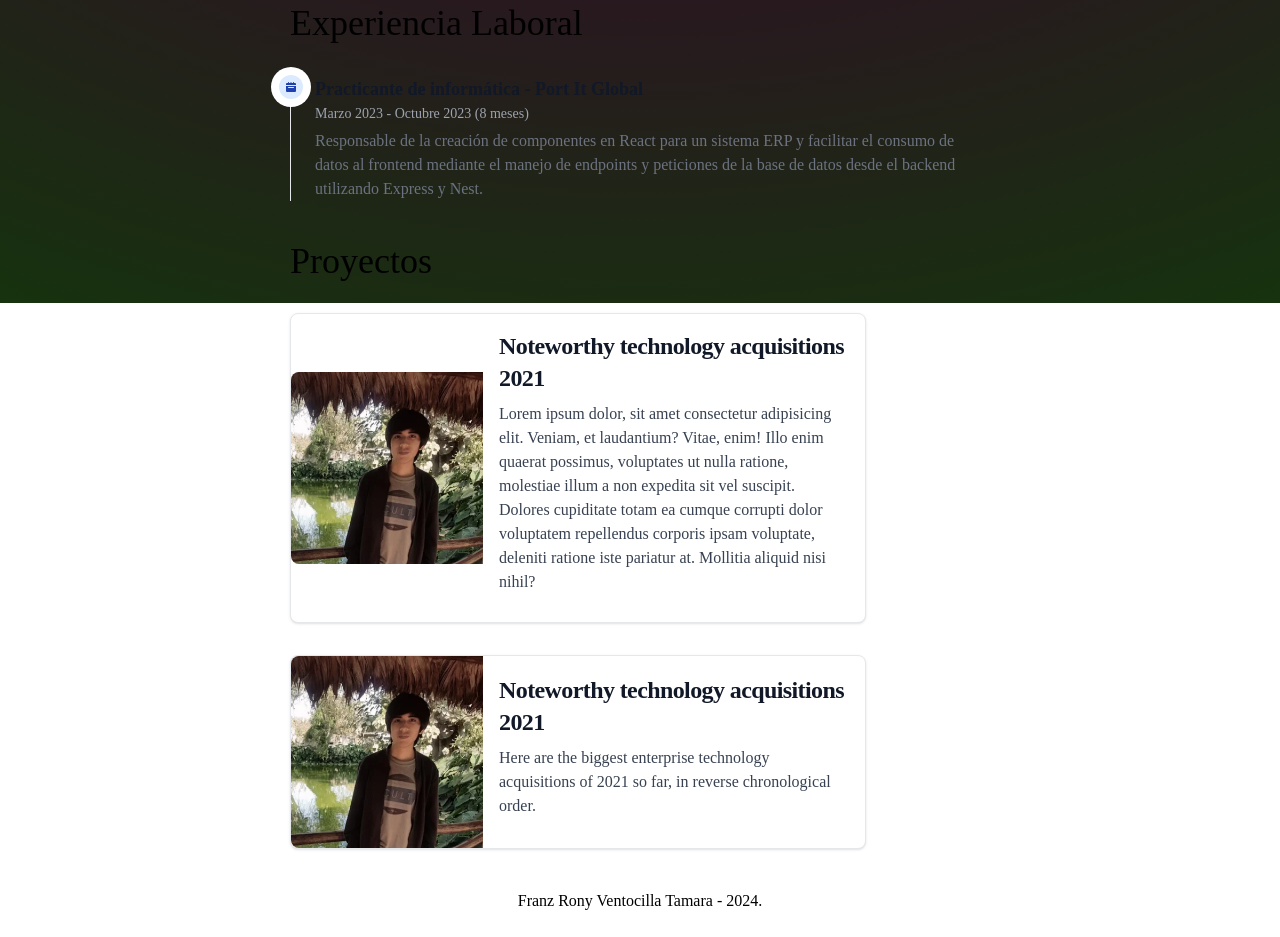
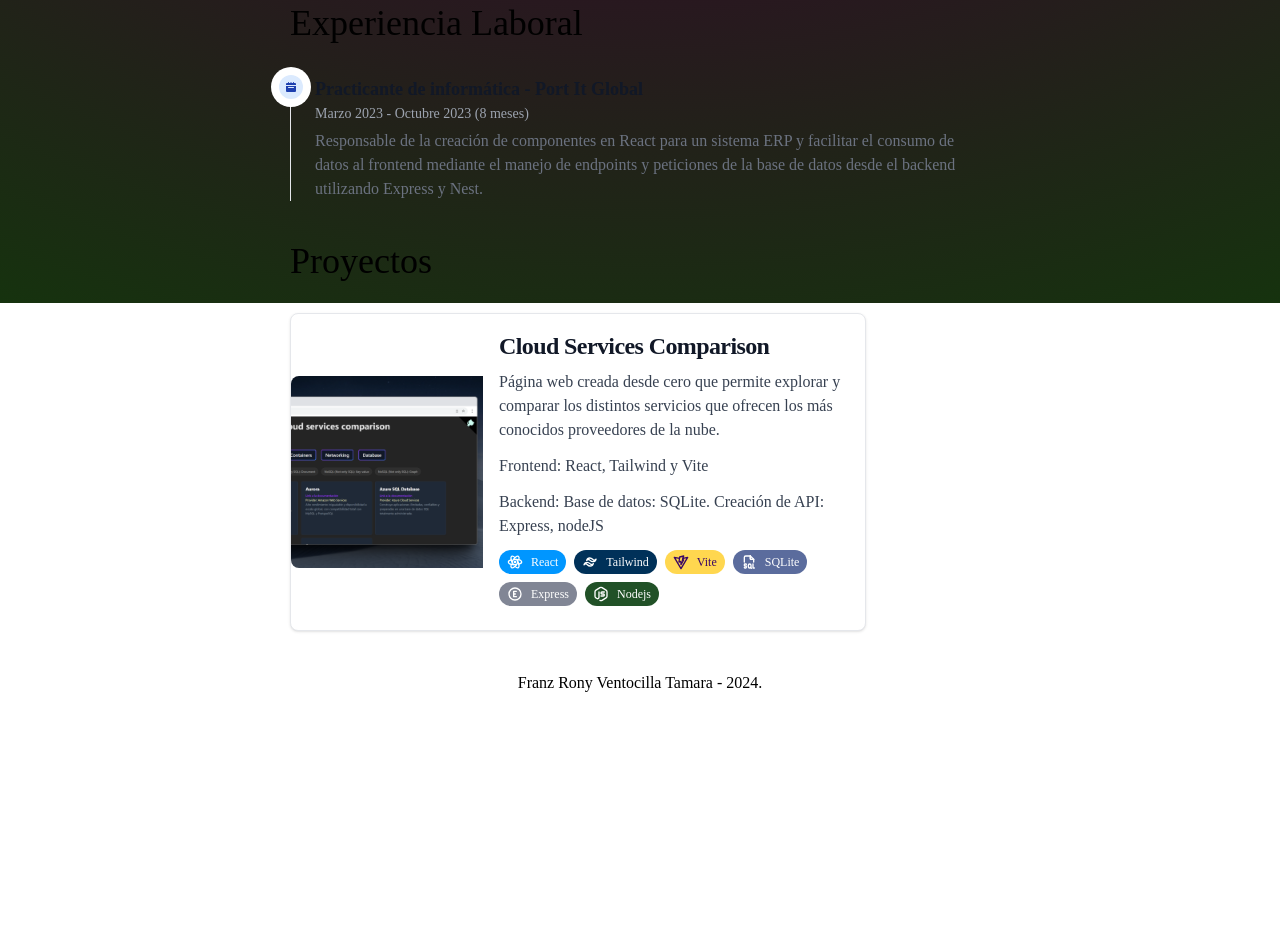
Before and after one commit to Franz04Rony/Franz04Rony.github.io, an Astro site: page / in a window 1280 px wide. Shown: the part 497-1434 px from the top of the page. After the commit the page ends 1216 px from the top, so only its background shows below. Built offline with nearby package versions, Linux system fonts and the light colour scheme; Astro itself is replaced by a stand-in of ours.

Commit message:
icons added and domain config

```diff
--- a/astro.config.mjs
+++ b/astro.config.mjs
@@ -4,5 +4,6 @@ import tailwind from "@astrojs/tailwind";
 
 // https://astro.build/config
 export default defineConfig({
-  integrations: [tailwind()]
+  integrations: [tailwind()],
+  site: 'https://www.fvento.com',
 });
--- a/src/components/Projects.astro
+++ b/src/components/Projects.astro
@@ -1,31 +1,91 @@
-<section class="mx-auto w-[300px] md:w-[700px] my-10">
+---
+    import React from './../icons/React.astro'
+    import Vite from './../icons/Vite.astro'
+    import Tailwind from './../icons/Tailwind.astro'
+    import SQLite from './../icons/Sqlite.astro'
+    import Express from './../icons/Express.astro'
+    import Nodejs from './../icons/Nodejs.astro'
+
+    const TAGS = {
+        REACT:{
+            name: "React",
+            class: "bg-[#0096ff] text-white",
+            icon: React
+        },
+        VITE:{
+            name: "Vite",
+            class: "bg-[#FFD74F] text-purple-950",
+            icon: Vite
+        },
+        TAILWIND:{
+            name: "Tailwind",
+            class: "bg-[#003159] text-white",
+            icon: Tailwind
+        },
+        SQLITE:{
+            name: "SQLite",
+            class: "bg-[#5B6C9D] text-white",
+            icon: SQLite
+        },
+        EXPRESS:{
+            name: "Express",
+            class: "bg-[#818695] text-white",
+            icon: Express
+        },
+        NODEJS:{
+            name: "Nodejs",
+            class: "bg-[#215127] text-white",
+            icon: Nodejs
+        },
+    }
+const projects = [
+    {
+        title: "Cloud Services Comparison",
+        description: "Página web creada desde cero que permite explorar y comparar los distintos servicios que ofrecen los más conocidos proveedores de la nube.",
+        frontend: "React, Tailwind y Vite",
+        backend: "Base de datos: SQLite. Creación de API: Express, nodeJS",
+        link: "https://cloud-comparison-frontend.vercel.app",
+        photo: "images/project1.png",
+        tags: [TAGS.REACT, TAGS.TAILWIND, TAGS.VITE, TAGS.SQLITE, TAGS.EXPRESS, TAGS.NODEJS]
+    }
+]
+
+---
+
+<section class="mx-auto w-[300px] md:w-[700px] my-10" id="projects">
     <h1 class="text-4xl my-8">
         Proyectos
     </h1>
     <div class="flex gap-8 flex-wrap">
-        <a href="#" class="flex flex-col items-center
+        {
+            projects.map(({title, description, frontend, backend, link, photo, tags})=>(
+                <a href=`${link}` target="_blank" class="flex flex-col items-center
                     bg-white border border-gray-200 rounded-lg shadow hover:bg-gray-100
                     md:flex-row md:max-w-xl
                     dark:border-gray-700 dark:bg-gray-800 dark:hover:bg-gray-700"
                 >
-            <img class="object-cover w-full rounded-t-lg h-30 md:h-auto md:w-48 md:rounded-none md:rounded-s-lg" src="images/perfil-franz.webp" alt="">
+                    <img class="object-cover w-full rounded-t-lg h-30 md:h-auto md:w-48 md:rounded-none md:rounded-s-lg" src=`${photo}` alt="">
                     <div class="flex flex-col justify-between p-4 leading-normal">
-                <h5 class="mb-2 text-2xl font-bold tracking-tight text-gray-900 dark:text-white">Noteworthy technology acquisitions 2021</h5>
-                <p class="mb-3 font-normal text-gray-700 dark:text-gray-400">Lorem ipsum dolor, sit amet consectetur adipisicing elit. Veniam, et laudantium? Vitae, enim! Illo enim quaerat possimus, voluptates ut nulla ratione, molestiae illum a non expedita sit vel suscipit. Dolores cupiditate totam ea cumque corrupti dolor voluptatem repellendus corporis ipsam voluptate, deleniti ratione iste pariatur at. Mollitia aliquid nisi nihil?</p>
+                        <h5 class="mb-2 text-2xl font-bold tracking-tight text-gray-900 dark:text-white">{title}</h5>
+                        <p class="mb-3 font-normal text-gray-700 dark:text-gray-400">{description}</p>
+                        <p class="mb-3 font-normal text-gray-700 dark:text-yellow-100">Frontend: {frontend}</p>
+                        <p class="mb-3 font-normal text-gray-700 dark:text-yellow-100">Backend: {backend}</p>
+                        <ul class="flex gap-x-2 flex-row mb-2 flex-wrap gap-y-2">
+                            {tags.map((tag) => (
+                                <li>
+                                    <span
+                                        class={`flex gap-x-2 rounded-full text-xs ${tag.class} py-1 px-2 `}
+                                    >
+                                        <tag.icon class="size-4" />
+                                        {tag.name}
+                                    </span>
+                                </li>
+                            ))}
+                        </ul>
                     </div>
                 </a>
-
-        <a href="#" class="flex flex-col items-center
-         bg-white border border-gray-200 rounded-lg shadow hover:bg-gray-100
-         md:flex-row md:max-w-xl
-        dark:border-gray-700 dark:bg-gray-800 dark:hover:bg-gray-700"
-          >
-            <img class="object-cover w-full rounded-t-lg h-30 md:h-auto md:w-48 md:rounded-none md:rounded-s-lg" src="images/perfil-franz.webp" alt="">
-            <div class="flex flex-col justify-between p-4 leading-normal">
-                <h5 class="mb-2 text-2xl font-bold tracking-tight text-gray-900 dark:text-white">Noteworthy technology acquisitions 2021</h5>
-                <p class="mb-3 font-normal text-gray-700 dark:text-gray-400">Here are the biggest enterprise technology acquisitions of 2021 so far, in reverse chronological order.</p>
-            </div>
-        </a>
+            ))
+        }
 
     </div>
 </section>
--- /dev/null
+++ b/src/icons/Calendar.astro
@@ -0,0 +1,9 @@
+<svg
+    {...Astro.props}
+    aria-hidden="true"
+    xmlns="http://www.w3.org/2000/svg"
+    fill="currentColor"
+    viewBox="0 0 20 20"
+>
+    <path d="M20 4a2 2 0 0 0-2-2h-2V1a1 1 0 0 0-2 0v1h-3V1a1 1 0 0 0-2 0v1H6V1a1 1 0 0 0-2 0v1H2a2 2 0 0 0-2 2v2h20V4ZM0 18a2 2 0 0 0 2 2h16a2 2 0 0 0 2-2V8H0v10Zm5-8h10a1 1 0 0 1 0 2H5a1 1 0 0 1 0-2Z"/>
+</svg>
--- /dev/null
+++ b/src/icons/Email.astro
@@ -0,0 +1,7 @@
+<svg xmlns="http://www.w3.org/2000/svg" width="24" height="24" viewBox="0 0 24 24" stroke-width="2" stroke="currentColor" fill="none" stroke-linecap="round" stroke-linejoin="round">
+    <path stroke="none" d="M0 0h24v24H0z" fill="none"></path>
+    <path d="M12 18h-7a2 2 0 0 1 -2 -2v-10a2 2 0 0 1 2 -2h14a2 2 0 0 1 2 2v7.5"></path>
+    <path d="M3 6l9 6l9 -6"></path>
+    <path d="M15 18h6"></path>
+    <path d="M18 15l3 3l-3 3"></path>
+</svg>
--- /dev/null
+++ b/src/icons/Express.astro
@@ -0,0 +1,17 @@
+<svg
+    {...Astro.props}
+    xmlns="http://www.w3.org/2000/svg"
+    width="24"
+    height="24"
+    viewBox="0 0 24 24"
+    stroke-width="2"
+    stroke="currentColor"
+    fill="none"
+    stroke-linecap="round"
+    stroke-linejoin="round"
+>
+    <path stroke="none" d="M0 0h24v24H0z" fill="none"/>
+    <path d="M12 12m-9 0a9 9 0 1 0 18 0a9 9 0 1 0 -18 0" />
+    <path d="M14 8h-4v8h4" />
+    <path d="M10 12h2.5" />
+</svg>
--- /dev/null
+++ b/src/icons/Nodejs.astro
@@ -0,0 +1,16 @@
+<svg
+    {...Astro.props}
+    xmlns="http://www.w3.org/2000/svg"
+    width="24"
+    height="24"
+    viewBox="0 0 24 24"
+    stroke-width="2"
+    stroke="currentColor"
+    fill="none"
+    stroke-linecap="round"
+    stroke-linejoin="round"
+>
+    <path stroke="none" d="M0 0h24v24H0z" fill="none"/>
+    <path d="M9 9v8.044a2 2 0 0 1 -2.996 1.734l-1.568 -.9a3 3 0 0 1 -1.436 -2.561v-6.635a3 3 0 0 1 1.436 -2.56l6 -3.667a3 3 0 0 1 3.128 0l6 3.667a3 3 0 0 1 1.436 2.561v6.634a3 3 0 0 1 -1.436 2.56l-6 3.667a3 3 0 0 1 -3.128 0" />
+    <path d="M17 9h-3.5a1.5 1.5 0 0 0 0 3h2a1.5 1.5 0 0 1 0 3h-3.5" />
+</svg>
--- /dev/null
+++ b/src/icons/React.astro
@@ -0,0 +1,18 @@
+<svg
+    {...Astro.props}
+    xmlns="http://www.w3.org/2000/svg"
+    width="24" height="24" viewBox="0 0 24 24"
+    stroke-width="2"
+    stroke="currentColor"
+    fill="none" stroke-linecap="round"
+    stroke-linejoin="round"
+>
+    <path stroke="none" d="M0 0h24v24H0z" fill="none"/>
+    <path d="M6.306 8.711c-2.602 .723 -4.306 1.926 -4.306 3.289c0 2.21 4.477 4 10 4c.773 0 1.526 -.035 2.248 -.102" />
+    <path d="M17.692 15.289c2.603 -.722 4.308 -1.926 4.308 -3.289c0 -2.21 -4.477 -4 -10 -4c-.773 0 -1.526 .035 -2.25 .102" />
+    <path d="M6.305 15.287c-.676 2.615 -.485 4.693 .695 5.373c1.913 1.105 5.703 -1.877 8.464 -6.66c.387 -.67 .733 -1.339 1.036 -2" />
+    <path d="M17.694 8.716c.677 -2.616 .487 -4.696 -.694 -5.376c-1.913 -1.105 -5.703 1.877 -8.464 6.66c-.387 .67 -.733 1.34 -1.037 2" />
+    <path d="M12 5.424c-1.925 -1.892 -3.82 -2.766 -5 -2.084c-1.913 1.104 -1.226 5.877 1.536 10.66c.386 .67 .793 1.304 1.212 1.896" />
+    <path d="M12 18.574c1.926 1.893 3.821 2.768 5 2.086c1.913 -1.104 1.226 -5.877 -1.536 -10.66c-.375 -.65 -.78 -1.283 -1.212 -1.897" />
+    <path d="M11.5 12.866a1 1 0 1 0 1 -1.732a1 1 0 0 0 -1 1.732z" />
+</svg>
--- /dev/null
+++ b/src/icons/Sqlite.astro
@@ -0,0 +1,21 @@
+<svg
+    {...Astro.props}
+    xmlns="http://www.w3.org/2000/svg"
+    width="24"
+    height="24"
+    viewBox="0 0 24 24"
+    stroke-width="2"
+    stroke="currentColor"
+    fill="none"
+    stroke-linecap="round"
+    stroke-linejoin="round"
+>
+    <path stroke="none" d="M0 0h24v24H0z" fill="none"/>
+    <path d="M14 3v4a1 1 0 0 0 1 1h4" />
+    <path d="M14 3v4a1 1 0 0 0 1 1h4" />
+    <path d="M5 20.25c0 .414 .336 .75 .75 .75h1.25a1 1 0 0 0 1 -1v-1a1 1 0 0 0 -1 -1h-1a1 1 0 0 1 -1 -1v-1a1 1 0 0 1 1 -1h1.25a.75 .75 0 0 1 .75 .75" />
+    <path d="M5 12v-7a2 2 0 0 1 2 -2h7l5 5v4" />
+    <path d="M18 15v6h2" />
+    <path d="M13 15a2 2 0 0 1 2 2v2a2 2 0 1 1 -4 0v-2a2 2 0 0 1 2 -2z" />
+    <path d="M14 20l1.5 1.5" />
+</svg>
--- /dev/null
+++ b/src/icons/Tailwind.astro
@@ -0,0 +1,13 @@
+<svg
+    {...Astro.props}
+    xmlns="http://www.w3.org/2000/svg"
+    width="24" height="24" viewBox="0 0 24 24"
+    stroke-width="2"
+    stroke="currentColor"
+    fill="none"
+    stroke-linecap="round"
+    stroke-linejoin="round"
+>
+    <path stroke="none" d="M0 0h24v24H0z" fill="none"/>
+    <path d="M11.667 6c-2.49 0 -4.044 1.222 -4.667 3.667c.933 -1.223 2.023 -1.68 3.267 -1.375c.71 .174 1.217 .68 1.778 1.24c.916 .912 2 1.968 4.288 1.968c2.49 0 4.044 -1.222 4.667 -3.667c-.933 1.223 -2.023 1.68 -3.267 1.375c-.71 -.174 -1.217 -.68 -1.778 -1.24c-.916 -.912 -1.975 -1.968 -4.288 -1.968zm-4 6.5c-2.49 0 -4.044 1.222 -4.667 3.667c.933 -1.223 2.023 -1.68 3.267 -1.375c.71 .174 1.217 .68 1.778 1.24c.916 .912 1.975 1.968 4.288 1.968c2.49 0 4.044 -1.222 4.667 -3.667c-.933 1.223 -2.023 1.68 -3.267 1.375c-.71 -.174 -1.217 -.68 -1.778 -1.24c-.916 -.912 -1.975 -1.968 -4.288 -1.968z" />
+</svg>
--- /dev/null
+++ b/src/icons/Vite.astro
@@ -0,0 +1,16 @@
+<svg
+    {...Astro.props}
+    xmlns="http://www.w3.org/2000/svg"
+    width="24"
+    height="24"
+    viewBox="0 0 24 24"
+    stroke-width="2"
+    stroke="currentColor"
+    fill="none"
+    stroke-linecap="round"
+    stroke-linejoin="round"
+>
+    <path stroke="none" d="M0 0h24v24H0z" fill="none"/>
+    <path d="M10 4.5l6 -1.5l-2 6.5l2 -.5l-4 7v-5l-3 1z" />
+    <path d="M15 6.5l7 -1.5l-10 17l-10 -17l7.741 1.5" />
+</svg>
--- a/src/layouts/Layout.astro
+++ b/src/layouts/Layout.astro
@@ -20,10 +20,6 @@ const { title } = Astro.props;
 	</head>
 
 	<body class="text-black dark:text-white mx-auto relative">
-		<!-- <div class="absolute top-0 bottom-0 z-[-2] min-h-screen w-full bg-neutral-100 dark:bg-neutral-950
-		bg-[radial-gradient(ellipse_80%_80%_at_50%_-20%,rgba(217,216,255,0.5),rgba(255,255,255,0.9))]
-		dark:bg-[radial-gradient(ellipse_80%_80%_at_50%_-20%,rgba(120,119,198,0.3),rgba(255,255,255,0))]">
-		</div> -->
 		<div class="fixed inset-0 -z-10 h-full w-full items-center px-5 py-24 [background:radial-gradient(125%_125%_at_50%_10%,#291720_40%,#0E3E07_100%)]"></div>
 		<slot />
 	</body>
@@ -31,10 +27,13 @@ const { title } = Astro.props;
 <style is:global>
 	html{
 		font-family: 'Onest Variable';
+		scroll-behavior: smooth;
 	}
+
 	body{
 		display: flex;
 		flex-direction: column;
 		min-height: 100vh;
 	}
+
 </style>
```
Also changed, not shown: src/components/AboutMe.astro (+10 -14 lines), src/components/Experience.astro (+5 -6 lines), src/components/Header.astro (+3 -7 lines), src/icons/Github.astro (added, +11 -0 lines), src/icons/LinkedIn.astro (added, +10 -0 lines), .github/workflows/deploy.yml (added), public/favicon.svg, public/images/project1.png (added), 1 other file. Lines whose indentation alone changed are shown as unchanged.
